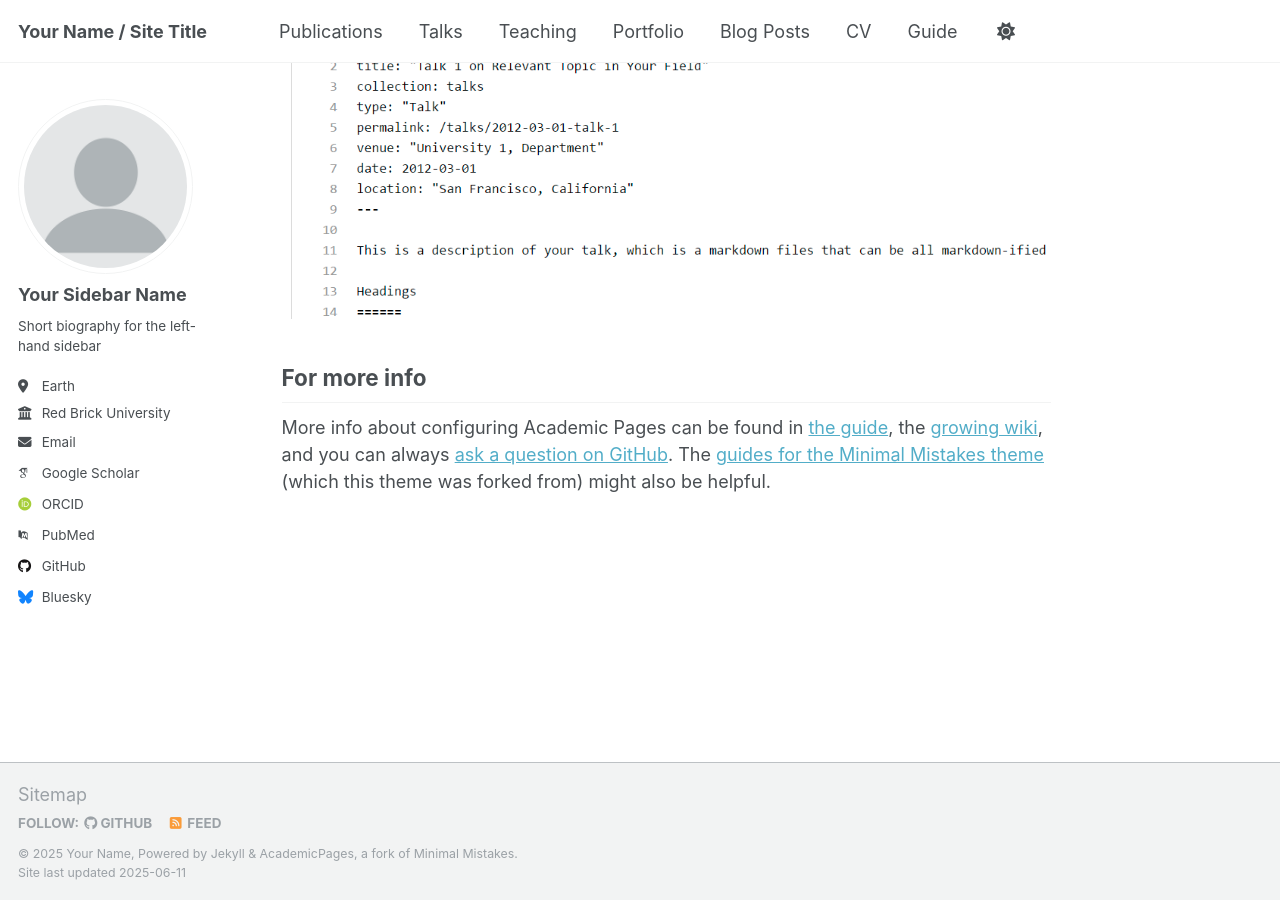
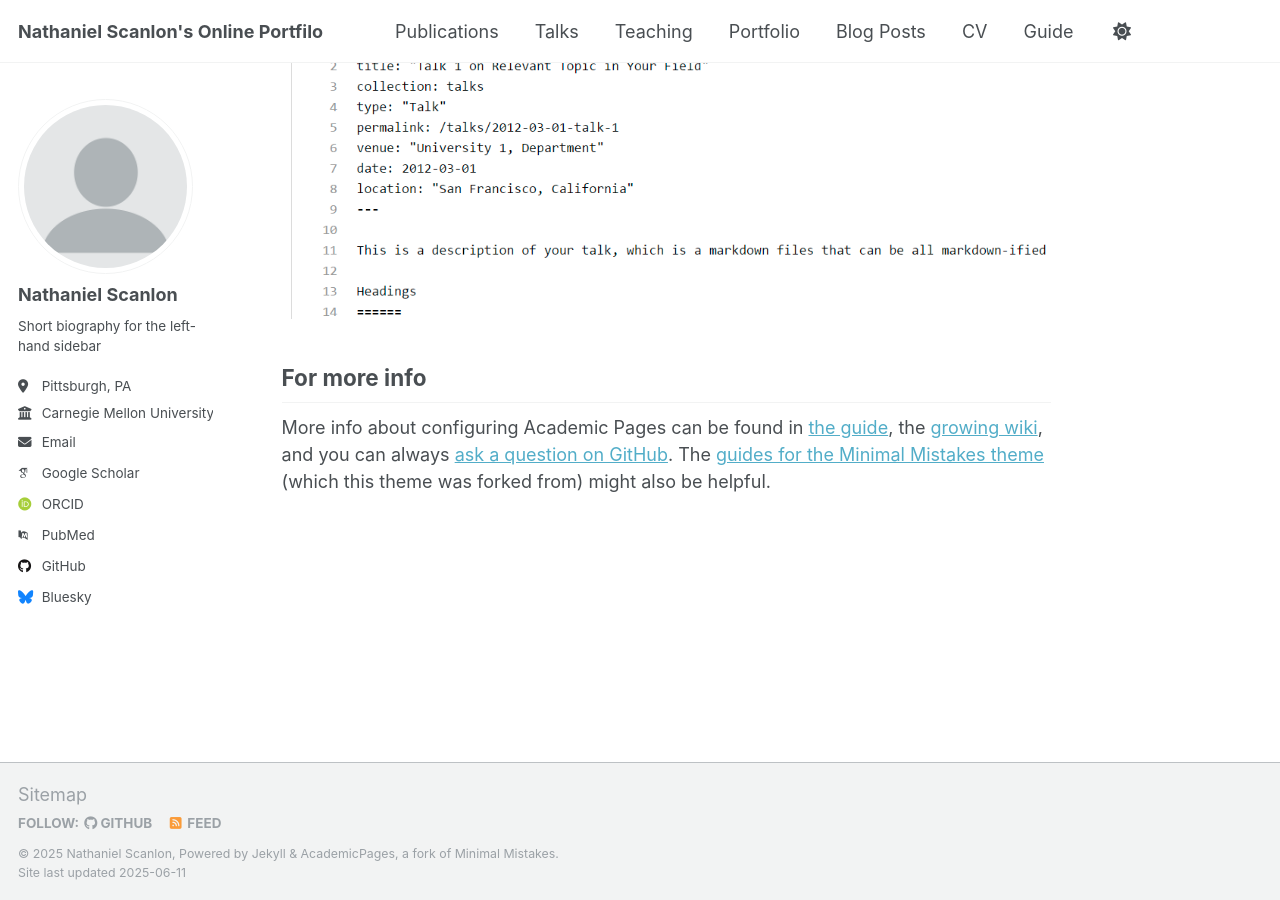
Before and after one commit to nathanielscanlon/nathanielscanlon.github.io, a Jekyll site: the page built from _pages/about.md, in a window 1280 px wide and 900 px high, scrolled down 2636 px. Built offline with Jekyll 4.4.1, drawn with Linux system fonts in a browser that asks for light colours; some web fonts are replaced.

Commit message:
Update _config.yml

```diff
--- a/_config.yml
+++ b/_config.yml
@@ -9,13 +9,13 @@
 # Basic Site Settings
 locale                   : "en-US"
 site_theme               : "default"
-title                    : "Your Name / Site Title"
+title                    : "Nathaniel Scanlon's Online Portfilo"
 title_separator          : "-"
-name                     : &name "Your Name"
+name                     : &name "Nathaniel Scanlon"
 description              : &description "personal description"
-url                      : https://academicpages.github.io # the base hostname & protocol for your site e.g. "https://[your GitHub username].github.io" or if you already have some other page hosted on Github then use "https://[your GitHub username].github.io/[Your Repo Name]"
+url                      : https://nathanielscanlon.github.io/ # the base hostname & protocol for your site e.g. "https://[your GitHub username].github.io" or if you already have some other page hosted on Github then use "https://[your GitHub username].github.io/[Your Repo Name]"
 baseurl                  : "" # the subpath of your site, e.g. "/blog"
-repository               : "academicpages/academicpages.github.io"
+repository               : "nathanielscanlon/nathanielscanlon.github.io"
 
 # Site Author - The following control what appear as part of the author content on the side bar.
 #               If a field is blank the icon and link will not appear, otherwise it will be shown.
@@ -23,13 +23,13 @@ repository               : "academicpages/academicpages.github.io"
 author:
   # Biographic information
   avatar           : "profile.png"
-  name             : "Your Sidebar Name"
+  name             : "Nathaniel Scanlon"
   pronouns         : # example: "she/her"
   bio              : "Short biography for the left-hand sidebar"
-  location         : "Earth"
-  employer         : "Red Brick University"
+  location         : "Pittsburgh, PA"
+  employer         : "Carnegie Mellon University"
   uri              : # URL
-  email            : "none@example.org"
+  email            : "nathanielscan24@gmail.com"
 
   # Academic websites
   academia         : # URL
```
